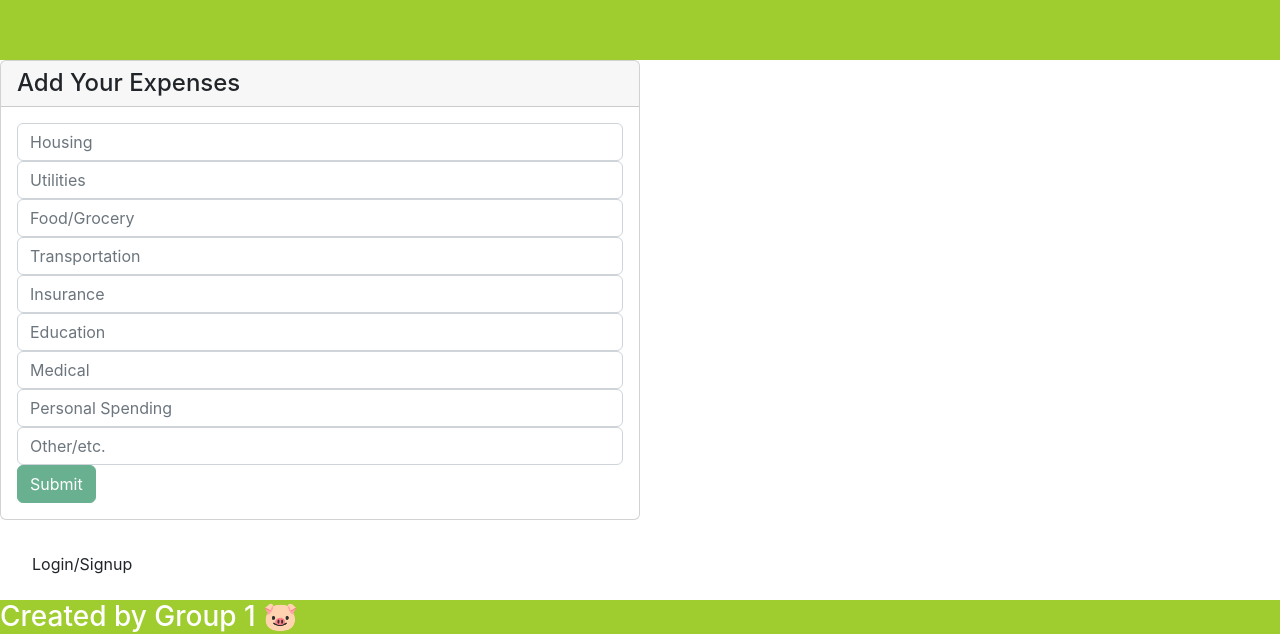
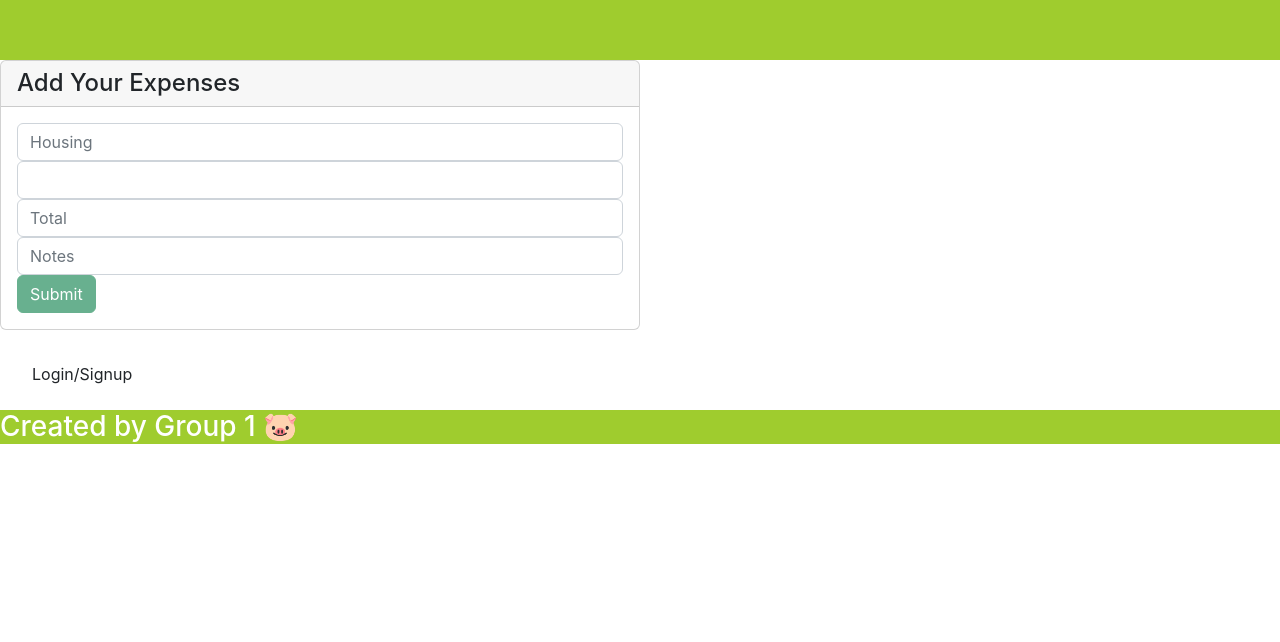
Before and after one commit to emsaw721/stacks-on-stacks, a React (Create React App) app in the folder client/: page /expense in a window 1280 px wide. Shown: the part 879-1521 px from the top of the page. After the commit the page ends 1331 px from the top, so only its background shows below. Built offline with nearby package versions, Linux system fonts and the light colour scheme.

Commit message:
made changes to expense

```diff
--- a/client/src/pages/Expense.js
+++ b/client/src/pages/Expense.js
@@ -1,64 +1,46 @@
 import React, { useState } from 'react';
 import { useMutation } from '@apollo/client';
-import {Form, Button, Alert, FormControl} from 'react-bootstrap'
+import { Form, Button, Alert, FormControl } from 'react-bootstrap'
 // import { Link } from 'react-router-dom';
 import { ADD_TRANSACTION } from '../utils/mutations';
 import Auth from '../utils/auth';
 ;
 
-function Expense(props) {
-    const [ExpenseFormData, setExpenseFormData] = useState({ firstcategory: '', secondcategory: '', amount: '' });
-    const [expense] = useMutation(ADD_TRANSACTION);
+const Expense = (props) => {
+
+  const [expenseFormState, setExpenseState] = useState({
+    firstCategory: '',
+    secondCategory: '',
+    amount: '',
+    categoryNote: ''
+  });
+
+  const [addExpense] = useMutation(ADD_TRANSACTION);
 
   const handleInputChange = (event) => {
-        const { firstcategory, secondcategory, value } = event.target;
-        setExpenseFormData({ ...ExpenseFormData, [firstcategory]: [secondcategory], value });
+    const { firstCategory, secondCategory, amount, categoryNote, value } = event.target;
+    setExpenseState({ ...expenseFormState, [firstCategory]: value, [secondCategory]: value, [amount]: value, [categoryNote]: value });
   };
 
   const handleFormSubmit = async (event) => {
     event.preventDefault();
 
     try {
-        const { data } = await expense({
-          variables: { ...ExpenseFormData },
+      const { data } = await addExpense({
+        variables: { ...expenseFormState },
       });
 
       Auth.login(data.login.token);
     } catch (e) {
       console.error(e);
     }
-
-      // clear form values
-      setExpenseFormData({
-        firstcategory: '',
-        secondcategory: '',
-        amount: '',
-      });
   };
-
-  // const [open, setOpen] = React.useState(false);
-  // const handleOpen = () => {
-  //   setOpen(!open)
-  // };
-
-    return (
-      <main className="flex-row justify-center mb-4">
-
-        {/* <div className='dropdow'>
-          <button onClick={handleOpen}>Category</button>
-          {open ? (
-            <ul>
-              <li>Rent</li>
-              <li>Medical</li>
-              <li>Utilities</li>
-            </ul>
-          ):null}
-</div> */}
 
 
 
 
-
+  return (
+    <main className="flex-row justify-center mb-4">
       <div className="col-12 col-md-6">
         <div className="card">
           <h4 className="card-header">Add Your Expenses</h4>
@@ -70,88 +52,42 @@ function Expense(props) {
                 name="Housing"
                 type="expense"
                 id="Housing"
-                    value={ExpenseFormData.firstcategory}
+                value={expenseFormState.firstCategory}
                 onChange={handleInputChange}
               />
               <Form.Control
                 className="form-input"
-                    placeholder="Utilities"
-                    name="Utilities"
-                    type="expense"
-                    id="Utilities"
-                    value={ExpenseFormData.Utilities}
+                placeholder=""
+                name="secondcategory"
+                type="secondcategory"
+                id="secondcategory"
+                value={expenseFormState.secondCategory}
                 onChange={handleInputChange}
               />
               <Form.Control
                 className="form-input"
-                    placeholder="Food/Grocery"
-                    name="Food/Grocery"
-                    type="expense"
-                    id="Food/grocery"
-                    value={ExpenseFormData.Food}
+                placeholder="Total"
+                name="amount"
+                type="amount"
+                id="amount"
+                value={expenseFormState.amount}
                 onChange={handleInputChange}
               />
               <Form.Control
                 className="form-input"
-                    placeholder="Transportation"
-                    name="Transportation"
-                    type="expense"
-                    id="Transportation"
-                    value={ExpenseFormData.Transportation}
-                    onChange={handleInputChange}
-                  />
-                  <Form.Control
-                    className="form-input"
-                    placeholder="Insurance"
-                    name="Insurance"
-                    type="expense"
-                    id="Insurance"
-                    value={ExpenseFormData.Insurance}
-                    onChange={handleInputChange}
-                  />
-                  <Form.Control
-                    className="form-input"
-                    placeholder="Education"
-                    name="Education"
-                    type="expense"
-                    id="Education"
-                    value={ExpenseFormData.Education}
-                    onChange={handleInputChange}
-                  />
-                  <Form.Control
-                    className="form-input"
-                    placeholder="Medical"
-                    name="Medical"
-                    type="expense"
-                    id="Medical"
-                    value={ExpenseFormData.Medical}
-                    onChange={handleInputChange}
-                  />
-                  <Form.Control
-                    className="form-input"
-                    placeholder="Personal Spending"
-                    name="Personal"
-                    type="expense"
-                    id="Personal"
-                    value={ExpenseFormData.Personal}
-                    onChange={handleInputChange}
-                  />
-                   <Form.Control
-                    className="form-input"
-                    placeholder="Other/etc."
-                    name="Other"
-                    type="expense"
-                    id="Other"
-                    value={ExpenseFormData.Other}
+                placeholder="Notes"
+                name="categorynote"
+                type="categorynote"
+                id="categorynote"
+                value={expenseFormState.categoryNote}
                 onChange={handleInputChange}
               />
               <Button
-                  disabled={!(ExpenseFormData.firstcategory && ExpenseFormData.secondcategory)}
+                disabled={!(expenseFormState.firstcategory && expenseFormState.secondcategory)}
                 type='submit' variant='success' className='subbtn'>
                 Submit
               </Button>
             </Form>
-
           </div>
         </div>
       </div>
@@ -160,4 +96,5 @@ function Expense(props) {
 };
 
 
+
 export default Expense;
--- a/client/src/utils/mutations.js
+++ b/client/src/utils/mutations.js
@@ -36,10 +36,9 @@ mutation addTransaction($username: String!, $amount: String!, $firstcategory: St
         _id
         firstCategory
         secondCategory {
-            seconCategory
+          secondCategory
         }
       }
-        secondcategory
       categoryNote
       location
       note
```
Also changed, not shown: client/src/utils/queries.js (+9 -3 lines). Lines whose indentation alone changed are shown as unchanged.
